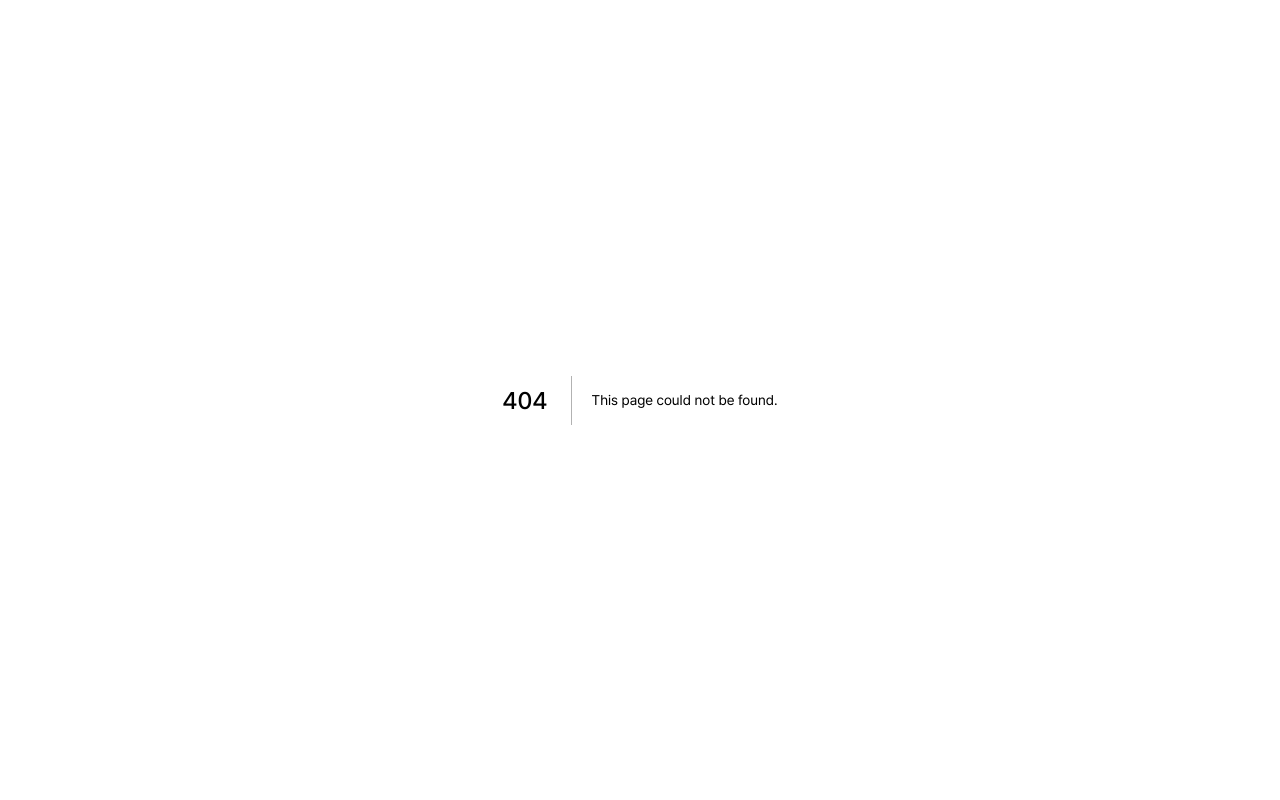
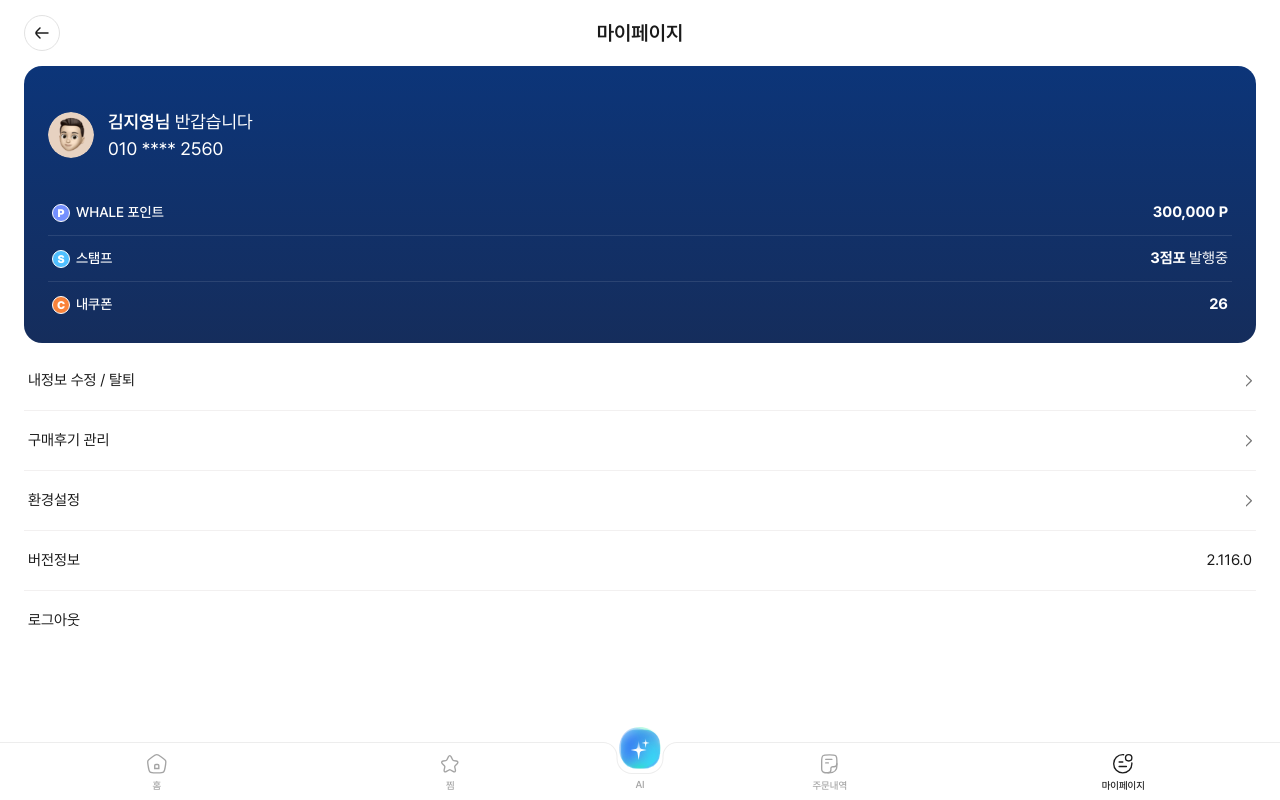
Before and after one commit to nalpari/whale-erp-pickup-app-pub, a Next.js app: page /mypage in a window 1280 px wide. Before the commit this address had no page. Built offline with nearby package versions, Linux system fonts and the light colour scheme.

Commit message:
style: mypage main 페이지 추가

```diff
--- /dev/null
+++ b/src/app/(sub)/mypage/page.tsx
@@ -0,0 +1,15 @@
+import Header from "@/components/ui/Header";
+import Footer from "@/components/ui/Footer";
+import MyPageMain from "@/components/mypage/MyPageMain";
+
+export default function MyPage() {
+  return (
+    <div className="mypage-wrap">
+      <Header url="/" title="마이페이지" basket={false} />
+      <div className="mypage-container">
+        <MyPageMain />
+      </div>
+      <Footer />
+    </div>
+  );
+}
--- /dev/null
+++ b/src/components/mypage/MyPageMain.tsx
@@ -0,0 +1,74 @@
+import Image from "next/image";
+
+export default function MyPageMain() {
+  return (
+    <div className="mypage-contents">
+      <div className="mydata-bx">
+        <div className="mydata-info">
+          <div className="mydata-info-img">
+            <Image
+              src="/assets/images/contents/review_master.svg"
+              alt="mydata-img"
+              fill
+            />
+          </div>
+          <div className="mydata-info-text">
+            <div className="mydata-name">
+              <span>김지영님</span> 반갑습니다
+            </div>
+            <div className="mydata-number">010 **** 2560</div>
+          </div>
+        </div>
+        <div className="mydata-menu-list">
+          <button className="mydata-menu-item">
+            <div className="mydata-item-tit">
+              <i className="icon p">P</i>WHALE 포인트
+            </div>
+            <div className="mydata-item-data">300,000 P</div>
+          </button>
+          <button className="mydata-menu-item">
+            <div className="mydata-item-tit">
+              <i className="icon s">S</i>스탬프
+            </div>
+            <div className="mydata-item-data">
+              3점포 <span>발행중</span>
+            </div>
+          </button>
+          <button className="mydata-menu-item">
+            <div className="mydata-item-tit">
+              <i className="icon c">C</i>내쿠폰
+            </div>
+            <div className="mydata-item-data">26</div>
+          </button>
+        </div>
+      </div>
+      <div className="mypage-menu-list">
+        <button className="mypage-menu-item">
+          <div className="mypage-item-tit">내정보 수정 / 탈퇴</div>
+          <div className="mypage-txt">
+            <i className="mypage-arr"></i>
+          </div>
+        </button>
+        <button className="mypage-menu-item">
+          <div className="mypage-item-tit">구매후기 관리</div>
+          <div className="mypage-txt">
+            <i className="mypage-arr"></i>
+          </div>
+        </button>
+        <button className="mypage-menu-item">
+          <div className="mypage-item-tit">환경설정</div>
+          <div className="mypage-txt">
+            <i className="mypage-arr"></i>
+          </div>
+        </button>
+        <button className="mypage-menu-item">
+          <div className="mypage-item-tit">버전정보</div>
+          <div className="mypage-txt">2.116.0</div>
+        </button>
+        <button className="mypage-menu-item">
+          <div className="mypage-item-tit">로그아웃</div>
+        </button>
+      </div>
+    </div>
+  );
+}
--- a/src/components/ui/Footer.tsx
+++ b/src/components/ui/Footer.tsx
@@ -1,13 +1,19 @@
 "use client";
 import Link from "next/link";
 import { usePopupControler } from "@/store/usePopupControler";
+import { usePathname } from "next/navigation";
 
 export default function Footer() {
   const popupControler = usePopupControler();
+  const pathname = usePathname();
+
   return (
     <div className="footer">
       <div className="footer-left">
-        <Link href="/" className="footer-btn act">
+        <Link
+          href="/"
+          className={`footer-btn ${pathname === "/" ? "act" : ""}`}
+        >
           <span className="icon01"></span>
           <span className="text">홈</span>
         </Link>
@@ -21,11 +27,17 @@ export default function Footer() {
         onClick={() => popupControler.setAiChatPopup(true)}
       ></button>
       <div className="footer-right">
-        <Link href="/orderhistory" className="footer-btn">
+        <Link
+          href="/orderhistory"
+          className={`footer-btn ${pathname === "/orderhistory" ? "act" : ""}`}
+        >
           <span className="icon03"></span>
           <span className="text">주문내역</span>
         </Link>
-        <Link href="/" className="footer-btn">
+        <Link
+          href="/mypage"
+          className={`footer-btn ${pathname === "/mypage" ? "act" : ""}`}
+        >
           <span className="icon04"></span>
           <span className="text">마이페이지</span>
         </Link>
--- a/src/styles/components/_contents.scss
+++ b/src/styles/components/_contents.scss
@@ -1280,6 +1280,120 @@
     }
   }
 }
+
+// mypage
+.mypage-wrap {
+  .header {
+    border-bottom: none;
+  }
+}
+.mypage-container {
+  padding-top: 66px;
+  padding-bottom: 65px;
+  min-height: 100vh;
+}
+.mypage-contents {
+  padding: 0 24px;
+}
+.mydata-bx {
+  padding: 42px 24px 16px;
+  border-radius: 18px;
+  background: linear-gradient(180deg, #0c3579 0%, #152d5c 100%);
+}
+.mydata-info {
+  @include flex(14px);
+  align-items: center;
+  .mydata-info-img {
+    position: relative;
+    width: 46px;
+    height: 46px;
+  }
+  .mydata-info-text {
+    div {
+      @include fontDefinition(18px, 400, 150%);
+      color: #fff;
+      span {
+        font-weight: 600;
+      }
+    }
+  }
+}
+.mydata-menu-list {
+  padding-top: 28px;
+}
+.mydata-menu-item {
+  width: 100%;
+  @include flex(0px);
+  align-items: center;
+  padding: 12px 4px;
+  border-bottom: 1px solid rgba(255, 255, 255, 0.1);
+  &:last-child {
+    border-bottom: none;
+  }
+  .mydata-item-tit {
+    @include flex(6px);
+    align-items: center;
+    @include fontDefinition(14px, 500, 140%);
+    color: #fff;
+    .icon {
+      display: block;
+      width: 18px;
+      height: 18px;
+      border-radius: 50%;
+      @include fontDefinition(11px, 900, 18px);
+      color: #fff;
+      border: 1px solid #fff;
+      &.p {
+        background-color: #7490ff;
+      }
+      &.s {
+        background-color: #4fbfff;
+      }
+      &.c {
+        background-color: #f9833b;
+      }
+    }
+  }
+  .mydata-item-data {
+    margin-left: auto;
+    @include fontDefinition(15px, 700, 140%);
+    color: #fff;
+    span {
+      font-weight: 400;
+    }
+  }
+}
+.mypage-menu-list {
+  padding-top: 8px;
+}
+.mypage-menu-item {
+  position: relative;
+  @include flex(0px);
+  align-items: center;
+  width: 100%;
+  padding: 19px 4px;
+  border-bottom: 1px solid #f2f0f0;
+  &:last-child {
+    border-bottom: none;
+  }
+  .mypage-item-tit {
+    @include fontDefinition(15px, 400, 140%);
+    color: #1a1a1a;
+  }
+  .mypage-txt {
+    margin-left: auto;
+    @include fontDefinition(15px, 400, 140%);
+    color: #1a1a1a;
+    .mypage-arr {
+      display: block;
+      width: 6px;
+      height: 12px;
+      background: url(/assets/images/contents/mypage_arr.svg) no-repeat center
+        center;
+      background-size: cover;
+    }
+  }
+}
 @media screen and (max-width: 321px) {
   .header {
     h1 {
--- a/src/styles/layout/_main.scss
+++ b/src/styles/layout/_main.scss
@@ -2,7 +2,7 @@
 .main-contents {
   min-height: calc(100vh - 273px);
   background-color: #fff;
-  padding: 28px 24px 100px;
+  padding: 28px 24px 83px;
 }
 .main-header {
   position: fixed;
```
Also changed, not shown: public/assets/images/contents/mypage_arr.svg (added).
